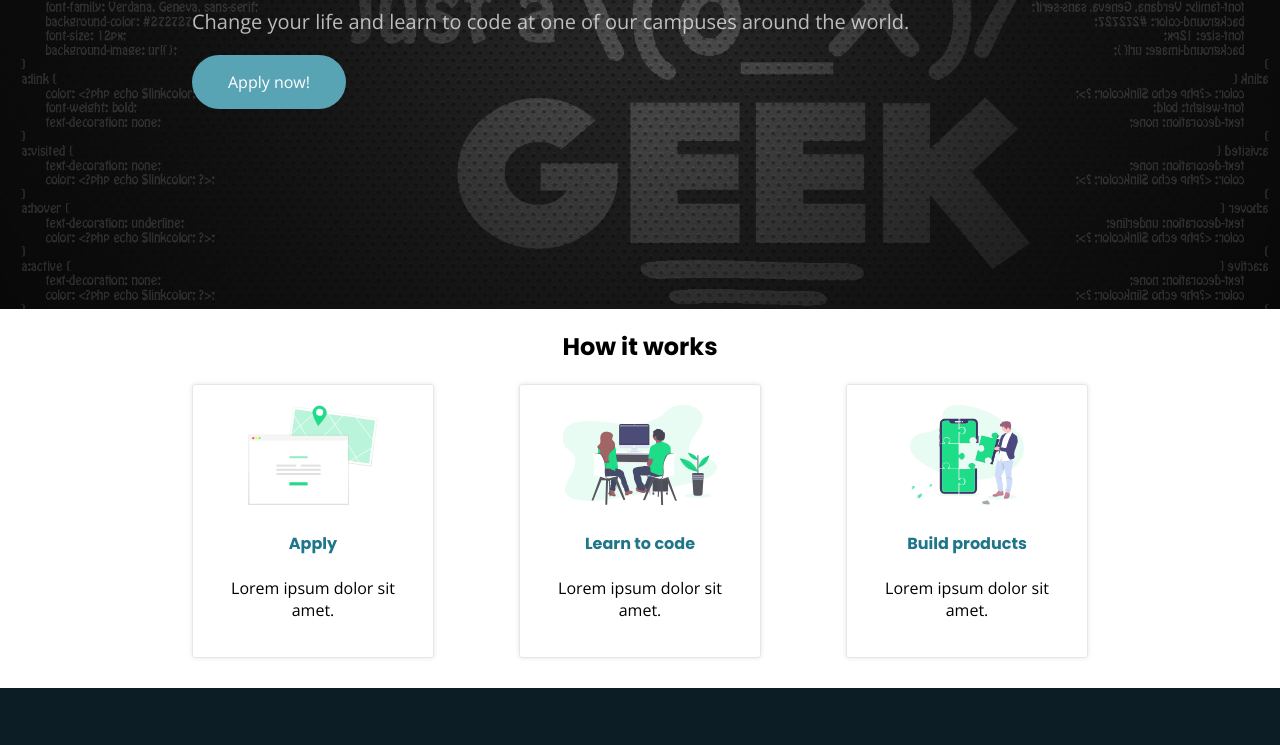
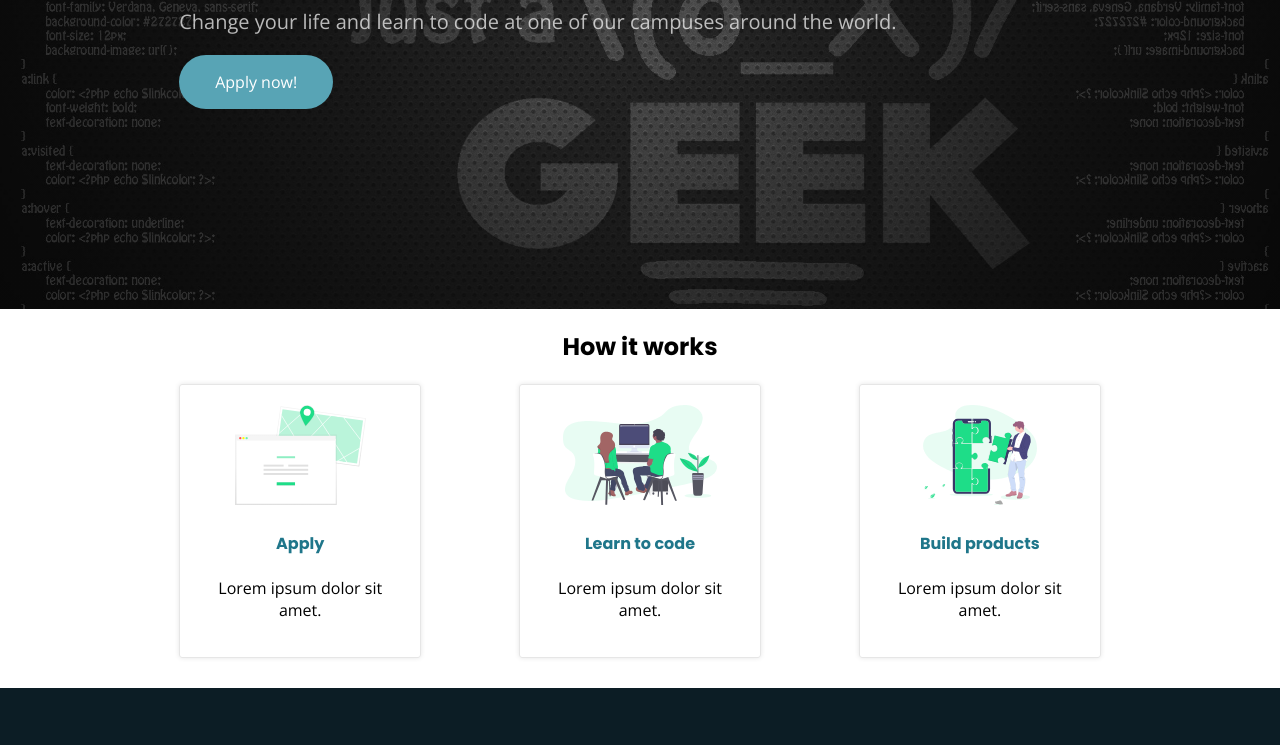
Before and after one commit to yingziz/landing, a plain HTML site: page index.html in a window 1280 px wide. Shown: the part 283-1028 px from the top of the page. Drawn offline with nearby package versions, Linux system fonts and the light colour scheme.

Commit message:
landing modified container

```diff
--- a/css/style.css
+++ b/css/style.css
@@ -57,7 +57,7 @@ p {
 }
 
 .container {
-  width: 70%;
+  width: 72%;
   margin: 0 auto;
 }
 
```
